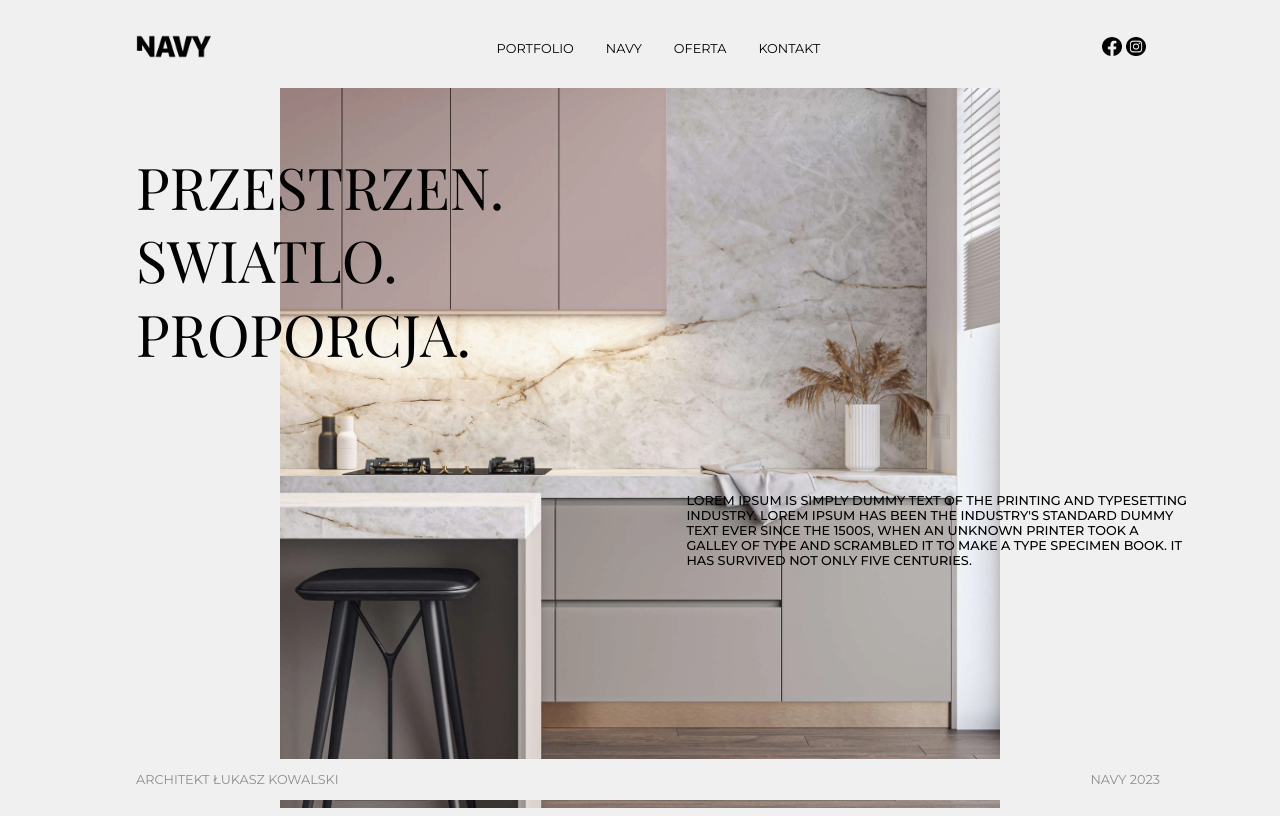
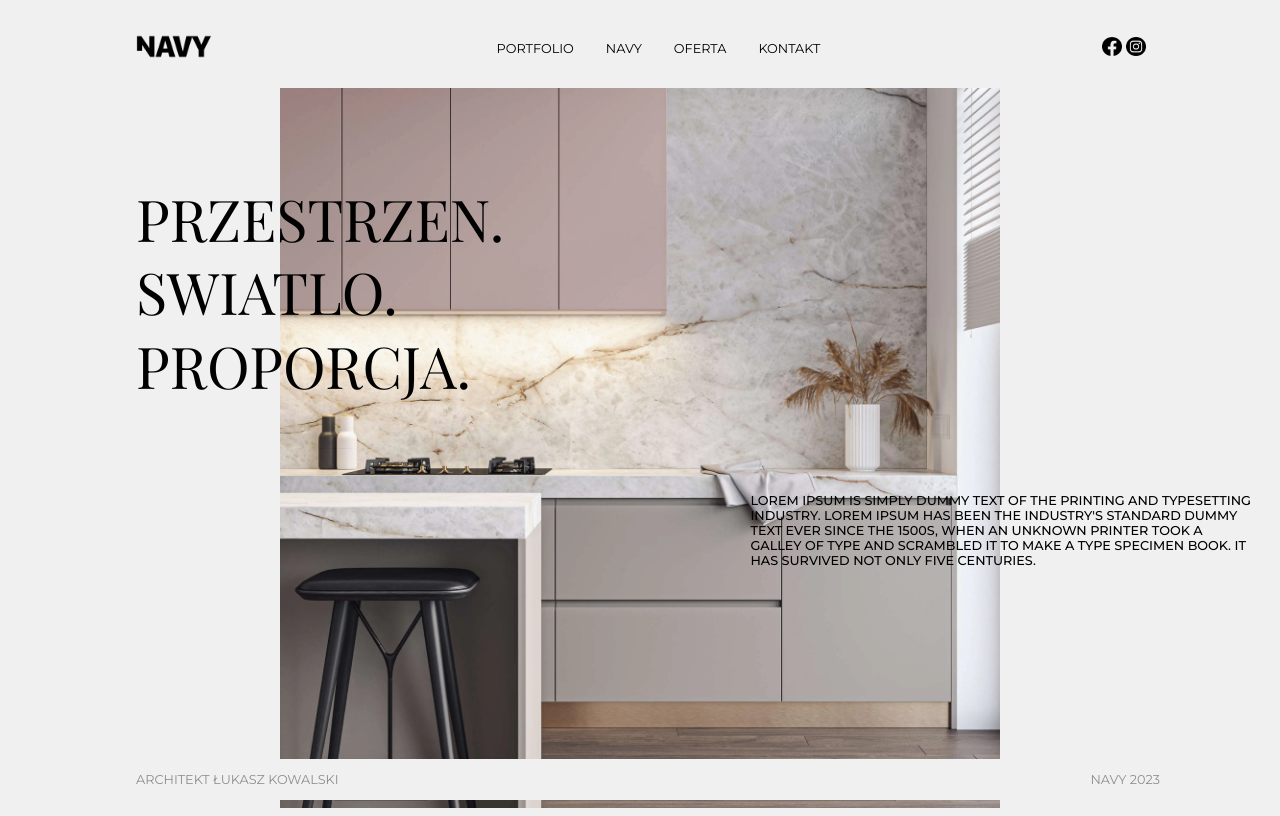
Before and after one commit to m6k4/nuxt-website, a Nuxt app: page / in a window 1280 px wide. Built offline with nearby package versions, Linux system fonts and the light colour scheme; a web font is replaced by a local one.

Commit message:
fix animation

```diff
--- a/components/MainPage.vue
+++ b/components/MainPage.vue
@@ -7,12 +7,12 @@
       alt="background image with living room"
       :style="isLoading ? 'opacity: 1' : 'opacity: 0'"
     />
-    <div class="MainPage__title" :style="isLoading ? 'top: 2rem' : 'top: 0'">
+    <div class="MainPage__title" :class="{ 'show': isLoading }">
       <p>przestrzen.</p>
       <p>swiatlo.</p>
       <p>proporcja.</p>
     </div>
-    <div :class="`MainPage__content ${!isLoading && 'MainPage__content-animate'}`">
+    <div class="MainPage__content" :class="{ 'show': isLoading }">
       Lorem Ipsum is simply dummy text of the printing and typesetting industry. Lorem Ipsum has been the industry's standard dummy text ever since the 1500s, when an unknown printer took a galley of type and scrambled it to make a type specimen book. It has survived not only five centuries.
     </div>
   </div>
@@ -62,11 +62,21 @@ export default {
   color: black;
   position: absolute;
   left: 8rem;
+  top: 4rem;
   text-transform: uppercase;
   font-size: 4.5vw;
   line-height: 1rem;
-  transition: all 1.5s ease-in-out
+  transition: all 1.5s ease-in-out;
+  transform: translateY(-100%);
+  opacity: 0;
 }
+
+.MainPage__title.show {
+  transform: translateY(0);
+  opacity: 1;
+  transition-delay: 0.5s;
+}
+
 .MainPage__content {
   position: absolute;
   bottom: 15rem;
@@ -75,12 +85,14 @@ export default {
   font-weight: 500;
   text-transform: uppercase;
   transition: all 1.5s ease-in-out;
-  right: 5rem ;
-  opacity: 1
+  right: 1rem ;
+  transform: translateX(100%);
+  opacity: 0;
 }
-.MainPage__content-animate {
-  right: 0;
-  opacity: 0;
+.MainPage__content.show {
+  transform: translateX(0);
+  opacity: 1;
+  transition-delay: 0.5s;
 }
 @media only screen and (max-width: 1600px) {
   .MainPage__content {
```
